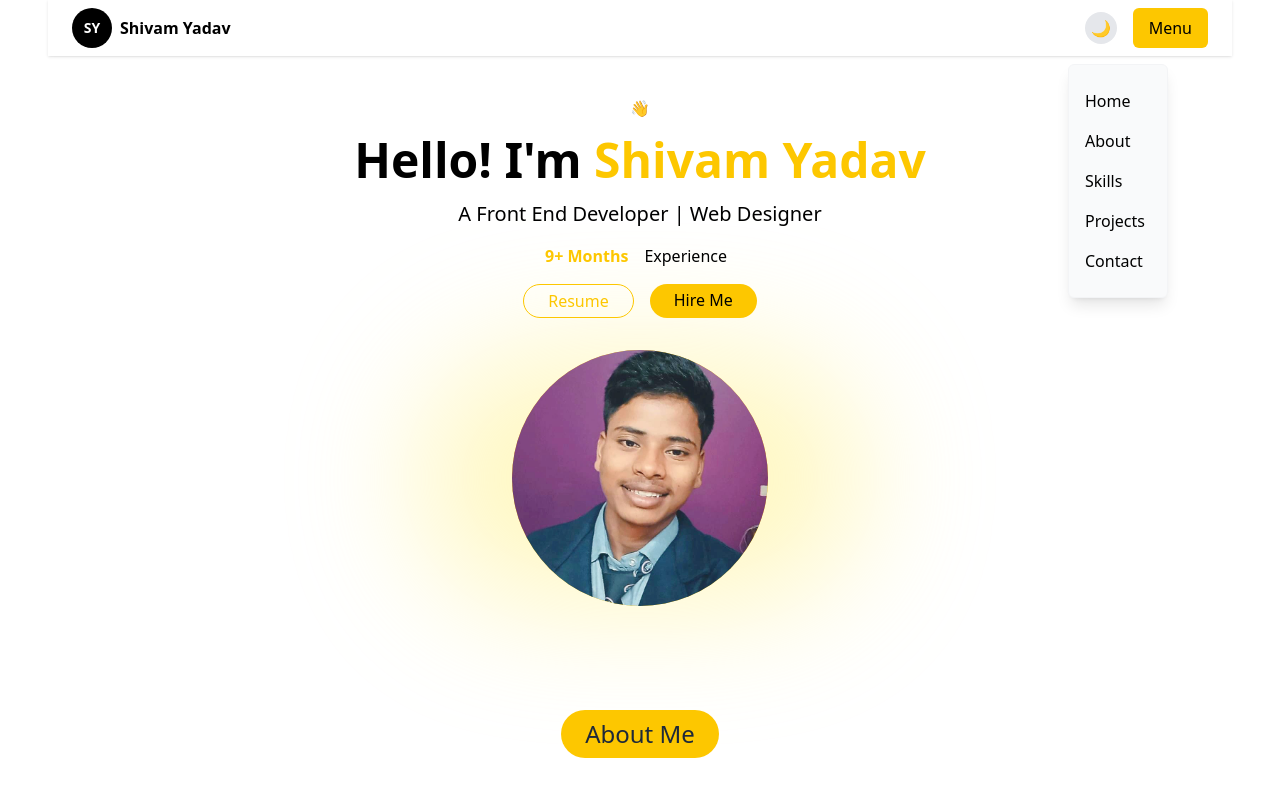
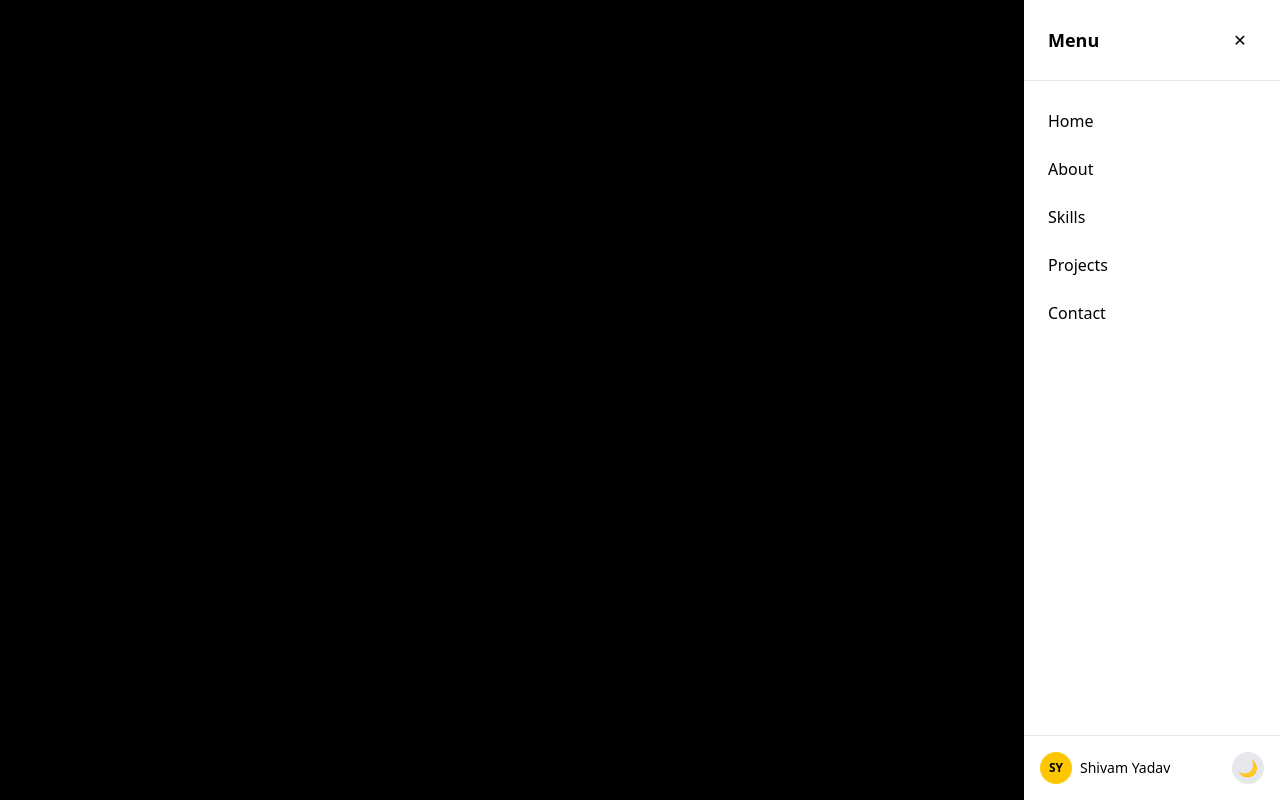
Before and after one commit to iCoder5744/portfolio, a Next.js app: page / in a window 1280 px wide. Both pictures are taken after a click on the button "Menu". Shown: the top 800 px of the page. Built offline with nearby package versions, Linux system fonts and the light colour scheme.

Commit message:
Changed Style

```diff
--- a/src/app/context/ThemeContext.js
+++ b/src/app/context/ThemeContext.js
@@ -1,3 +1,4 @@
+
 'use client';
 import { createContext, useContext, useState, useEffect } from 'react';
 
--- a/src/app/context/ThemeProviderWrapper.js
+++ b/src/app/context/ThemeProviderWrapper.js
@@ -1,7 +1,6 @@
 'use client';
 
 import { ThemeProvider } from "./ThemeContext";
-
 
 export function ThemeProviderWrapper({ children }) {
   return (
--- a/src/app/globals.css
+++ b/src/app/globals.css
@@ -1,5 +1,4 @@
 @import "tailwindcss";
-
 /* @tailwind base;
 @tailwind components;
 @tailwind utilities; */
--- a/src/app/layout.js
+++ b/src/app/layout.js
@@ -1,5 +1,3 @@
-
-// This is the main layout file (no 'use client' directive)
 import { ThemeProviderWrapper } from './context/ThemeProviderWrapper';
 import './globals.css';
 
@@ -11,7 +9,7 @@ export const metadata = {
 export default function RootLayout({ children }) {
   return (
     <html lang="en" suppressHydrationWarning>
-      <body className="bg-white dark:bg-gray-900 text-black dark:text-white transition-colors duration-300">
+      <body>
         <ThemeProviderWrapper>
           {children}
         </ThemeProviderWrapper>
--- a/src/components/Navbar.js
+++ b/src/components/Navbar.js
@@ -1,25 +1,50 @@
 'use client'
 
-import { useState } from 'react';
+import { useState, useEffect } from 'react';
 import { useTheme } from '../app/context/ThemeContext';
+import Image from 'next/image';
 
-export default function Header() {
+export default function Navbar() {
   const { theme, toggleTheme } = useTheme();
   const [menuOpen, setMenuOpen] = useState(false);
+  const [isScrolled, setIsScrolled] = useState(false);
+
+  // Handle scroll event to add shadow when scrolled
+  useEffect(() => {
+    const handleScroll = () => {
+      if (window.scrollY > 20) {
+        setIsScrolled(true);
+      } else {
+        setIsScrolled(false);
+      }
+    };
+
+    window.addEventListener('scroll', handleScroll);
+    return () => window.removeEventListener('scroll', handleScroll);
+  }, []);
+
+  // Handle scroll to section
+  const scrollToSection = (sectionId) => {
+    const section = document.getElementById(sectionId);
+    if (section) {
+      section.scrollIntoView({ behavior: 'smooth' });
+    }
+    setMenuOpen(false);
+  };
 
   return (
-    <nav className='py-2 bg-white dark:bg-gray-900 px-4 md:px-6 mx-0 sm:mx-6 md:mx-12 flex justify-between items-center shadow-sm sticky top-0 z-20'>
+    <nav className={`py-3 ${isScrolled ? 'shadow-md' : ''} bg-white dark:bg-gray-900 px-4 md:px-6 mx-0 sm:mx-6 md:mx-12 flex justify-between items-center sticky top-0 z-20 transition-all duration-300`}>
       <div className="flex items-center gap-2">
-        <div className="rounded-full bg-black dark:bg-white p-1 w-10 h-10 flex items-center justify-center">
-          <span className="text-white dark:text-black font-bold text-sm">SY</span>
+        <div className="rounded-full bg-yellow-400 dark:bg-yellow-400 p-1 w-10 h-10 flex items-center justify-center">
+          <span className="text-black dark:text-black font-bold text-sm">SY</span>
         </div>
-        <span className="font-bold text-black ">Shivam Yadav</span>
+        <span className="font-bold text-black dark:text-white">Shivam Yadav</span>
       </div>
 
       <div className="flex items-center gap-4">
         <button
           onClick={toggleTheme}
-          className="w-8 h-8 rounded-full bg-gray-200 dark:bg-gray-800 dark:text-white flex items-center justify-center cursor-pointer"
+          className="w-8 h-8 rounded-full bg-gray-200 dark:bg-gray-800 dark:text-white flex items-center justify-center cursor-pointer transition-colors duration-300"
           aria-label={`Switch to ${theme === 'dark' ? 'light' : 'dark'} mode`}
         >
          {theme === 'dark' ? '☀️' : '🌙'}
@@ -27,21 +52,79 @@ export default function Header() {
 
         <button
           onClick={() => setMenuOpen(!menuOpen)}
-          className="px-4 py-2 rounded-md bg-yellow-400 text-black font-medium cursor-pointer"
+          className="px-4 py-2 rounded-md bg-yellow-400 text-black font-medium cursor-pointer transition-colors duration-300 hover:bg-yellow-500"
         >
           Menu
         </button>
       </div>
 
+      {/* Menu Drawer */}
       {menuOpen && (
-        <div className="w-[100px] absolute top-16 right-16 bg-gray-50 dark:bg-gray-800 text-black dark:text-white p-4 rounded-md shadow-lg border border-gray-100 dark:border-gray-700">
-          <ul>
-            <li className="py-2 cursor-pointer hover:text-yellow-400">Home</li>
-            <li className="py-2 cursor-pointer hover:text-yellow-400">About</li>
-            <li className="py-2 cursor-pointer hover:text-yellow-400">Skills</li>
-            <li className="py-2 cursor-pointer hover:text-yellow-400">Projects</li>
-            <li className="py-2 cursor-pointer hover:text-yellow-400">Contact</li>
-          </ul>
+        <div className="fixed inset-0 z-50 bg-black bg-opacity-50" onClick={() => setMenuOpen(false)}>
+          <div
+            className="absolute top-0 right-0 h-full w-64 bg-white dark:bg-gray-800 shadow-xl transform transition-transform duration-300"
+            onClick={(e) => e.stopPropagation()}
+          >
+            <div className="p-6 flex justify-between items-center border-b border-gray-200 dark:border-gray-700">
+              <h3 className="font-bold text-lg text-black dark:text-white">Menu</h3>
+              <button
+                onClick={() => setMenuOpen(false)}
+                className="w-8 h-8 flex items-center justify-center rounded-full hover:bg-gray-200 dark:hover:bg-gray-700"
+              >
+                ✕
+              </button>
+            </div>
+            <ul className="p-4">
+              <li
+                className="py-3 px-2 cursor-pointer hover:bg-gray-100 dark:hover:bg-gray-700 rounded-md transition-colors duration-200 text-black dark:text-white"
+                onClick={() => scrollToSection('hero')}
+              >
+                Home
+              </li>
+              <li
+                className="py-3 px-2 cursor-pointer hover:bg-gray-100 dark:hover:bg-gray-700 rounded-md transition-colors duration-200 text-black dark:text-white"
+                onClick={() => scrollToSection('about')}
+              >
+                About
+              </li>
+              <li
+                className="py-3 px-2 cursor-pointer hover:bg-gray-100 dark:hover:bg-gray-700 rounded-md transition-colors duration-200 text-black dark:text-white"
+                onClick={() => scrollToSection('skills')}
+              >
+                Skills
+              </li>
+              <li
+                className="py-3 px-2 cursor-pointer hover:bg-gray-100 dark:hover:bg-gray-700 rounded-md transition-colors duration-200 text-black dark:text-white"
+                onClick={() => scrollToSection('projects')}
+              >
+                Projects
+              </li>
+              <li
+                className="py-3 px-2 cursor-pointer hover:bg-gray-100 dark:hover:bg-gray-700 rounded-md transition-colors duration-200 text-black dark:text-white"
+                onClick={() => scrollToSection('contact')}
+              >
+                Contact
+              </li>
+            </ul>
+
+            <div className="absolute bottom-0 left-0 right-0 p-4 border-t border-gray-200 dark:border-gray-700">
+              <div className="flex items-center justify-between">
+                <div className="flex items-center gap-2">
+                  <div className="rounded-full bg-yellow-400 p-1 w-8 h-8 flex items-center justify-center">
+                    <span className="text-black font-bold text-xs">SY</span>
+                  </div>
+                  <span className="font-medium text-sm text-black dark:text-white">Shivam Yadav</span>
+                </div>
+
+                <button
+                  onClick={toggleTheme}
+                  className="w-8 h-8 rounded-full bg-gray-200 dark:bg-gray-700 flex items-center justify-center"
+                >
+                  {theme === 'dark' ? '☀️' : '🌙'}
+                </button>
+              </div>
+            </div>
+          </div>
         </div>
       )}
     </nav>
--- a/src/components/Projects.js
+++ b/src/components/Projects.js
@@ -34,8 +34,8 @@ export default function Projects() {
   ];
 
   return (
-    <section id="projects" className="py-12 px-6 md:px-12">
-      <h2 className="text-2xl mb-12 text-center px-6 py-2 w-fit rounded-full mx-auto bg-yellow-400 text-gray-800">Projects I&apos;ve Worked on</h2>
+    <section id="projects" className="project-card  p-6 my-12 mx-6 md:mx-12 border border-gray-400 bg-white shadow-lg ">
+      <h2 className="text-xl mb-12 text-center px-6 py-2 w-fit rounded-full mx-auto bg-white text-gray-800 border border-gray-400">Projects I&apos;ve Worked on</h2>
 
       <div className="space-y-8 max-w-4xl mx-auto">
         {projects.map((project) => (
```
Also changed, not shown: src/components/About.js (+6 -7 lines), src/components/Contact.js (+11 -15 lines), src/components/Skills.js (+9 -10 lines), src/app/page.js (line endings or trailing spaces).
